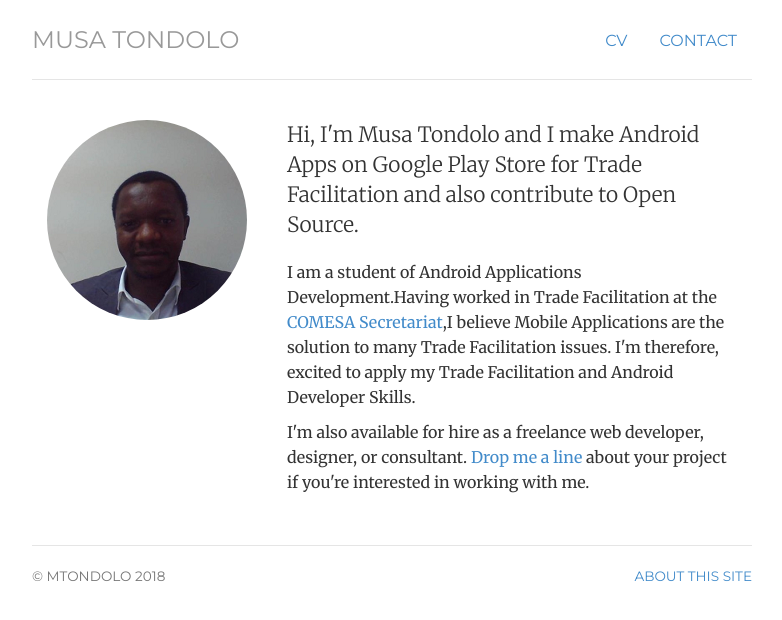
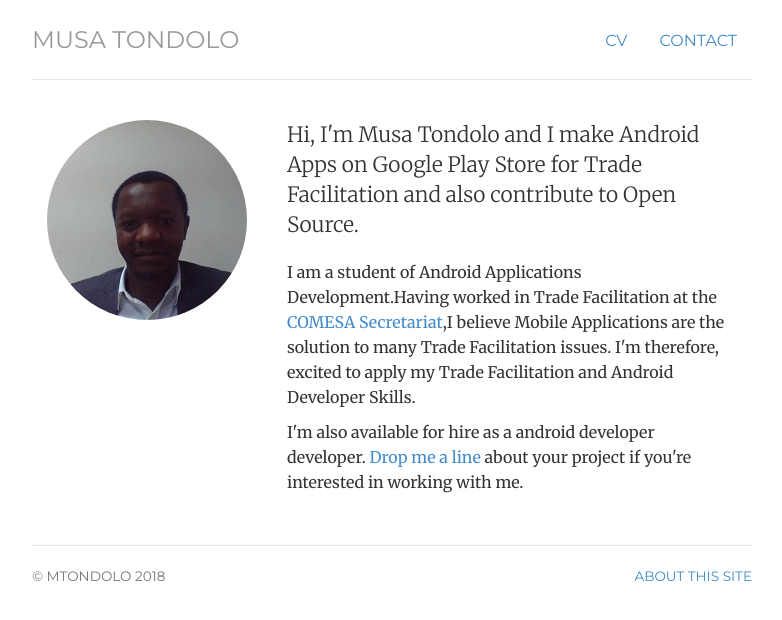
Before and after one commit to mtondolo/mtondolo.github.io, a Jekyll site: the page built from index.html, in a window 1280 px wide. Shown: the top 620 px of the page, without its empty margins (248-1030 px from the left). Built offline with Jekyll 4.4.1, drawn with Linux system fonts in a browser that asks for light colours.

Commit message:
Update index.html

```diff
--- a/index.html
+++ b/index.html
@@ -18,7 +18,7 @@ description: Jonathan McGlone is a Librarian, Front-End Developer, Digital Publi
 	<span itemprop="affiliation"> the <a href="http://www.comesa.int/">COMESA Secretariat</a></span>,I believe Mobile Applications are the solution to many Trade Facilitation issues.
 	I'm therefore, excited to apply my Trade Facilitation and Android Developer Skills.</p>
 
-	<p>I'm also available for hire as a <span itemprop="title">freelance web developer, designer, or consultant</span>. <a href="contact">Drop me a line</a> about your project if you're interested in working with me.</p>
+	<p>I'm also available for hire as a <span itemprop="title">android developer developer</span>. <a href="contact">Drop me a line</a> about your project if you're interested in working with me.</p>
 	</div>
 </div>
 <!-- </div> -->
```
